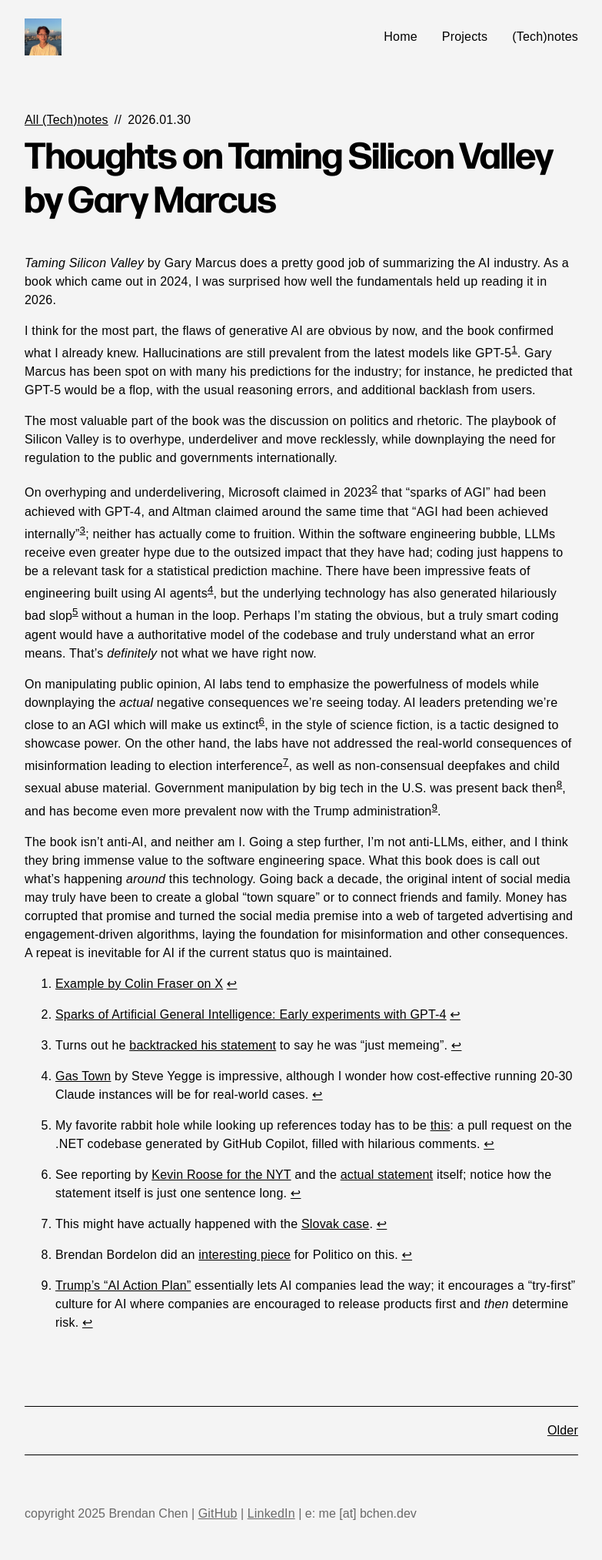
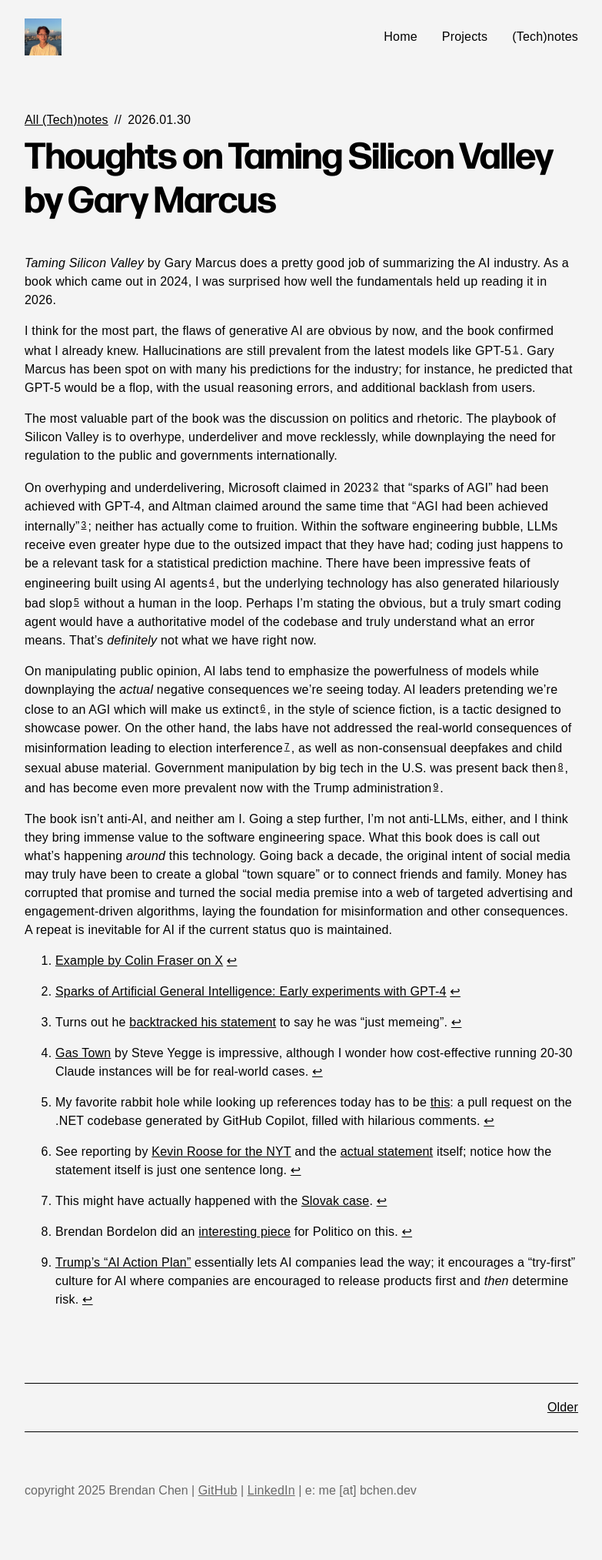
Before and after one commit to brendan-ch/brendan-ch.github.io, a Jekyll site: the page built from _posts/2026-01-30-taming-silicon-valley.md, in a window 1280 px wide. Shown: the whole page at 77% size, without its empty margins (248-1031 px from the left). Built offline with Jekyll 4.4.1, drawn with Linux system fonts in a browser that asks for light colours; some web fonts are replaced; after the commit the page ends 1996 px from its top, so only the background shows below that.

Commit message:
Update footnote styling

```diff
--- a/assets/css/global.css
+++ b/assets/css/global.css
@@ -44,12 +44,20 @@ a {
 }
 
 /* Improve readability for smaller text, especially in long paragraphs */
-p, a, ul, ol {
+p,
+a,
+ul,
+ol {
     letter-spacing: 0.2px;
     line-height: 24px;
 }
 
-h1, h2, h3, h4, h5, h6 {
+h1,
+h2,
+h3,
+h4,
+h5,
+h6 {
     margin-top: 2em;
     margin-bottom: 0.5em;
     font-family: 'FormaDJRDisplay', sans-serif;
@@ -67,7 +75,13 @@ h3 {
     font-size: 1.5em;
 }
 
-
 img {
     max-width: 100%;
 }
+
+sup {
+    vertical-align: 3px;
+    font-size: 12px;
+    padding-left: 2px;
+    padding-right: 2px;
+}
```
